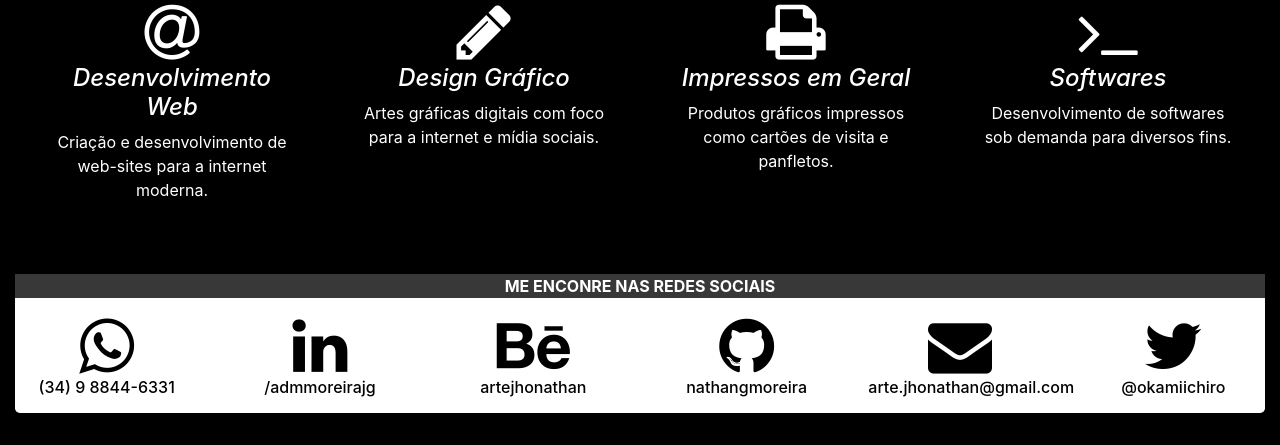
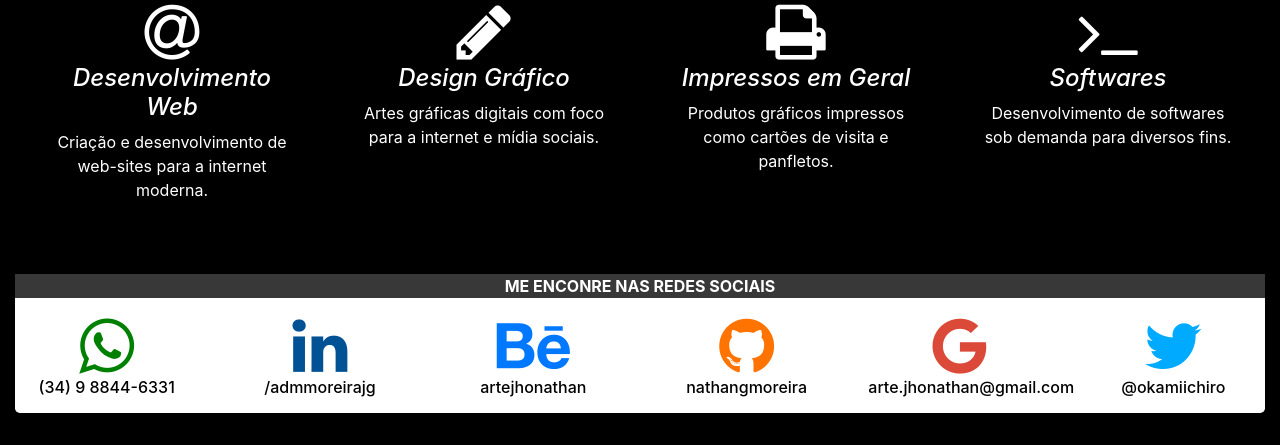
Before and after one commit to nathangmoreira/nathangmoreira.github.io, a PHP site: page / in a window 1280 px wide. Shown: the part 358-803 px from the top of the page. Run offline with PHP 8.4, Linux system fonts and the light colour scheme.

Commit message:
Cores icones de contato

```diff
--- a/estilo.css
+++ b/estilo.css
@@ -62,3 +62,27 @@ body{
     font-size: 1em;
     font-style: italic;
 }
+
+#whatsapp{
+    color: green !important;
+}
+
+#linkedin{
+    color:#005295 !important;
+}
+
+#behance{
+    color: #0078ff !important;
+}
+
+#github{
+    color: #ff7400 !important;
+}
+
+#google{
+    color: #db4a39 !important;
+}
+
+#twitter{
+    color: #00abff !important;
+}
--- a/index.html
+++ b/index.html
@@ -79,38 +79,38 @@
                         <!-- Whatsapp -->
                         <div class="row">
                             <div class="col-md-2 mb-2">
-                                <i class="fa fa-whatsapp fa-4x"></i>
+                                <i class="fa fa-whatsapp fa-4x" id="whatsapp"></i>
                                 <h4>(34) 9 8844-6331</h4>
                             </div>
 
                         <!-- Linkeding -->
                             <div class="col-md-2 mb-2">
-                                <i class="fa fa-linkedin fa-4x"></i>
+                                <i class="fa fa-linkedin fa-4x" id="linkedin"></i>
                                 <h4>/admmoreirajg</h4>
                             </div>
 
 
                         <!-- Behance -->
                             <div class="col-md-2 mb-2">
-                                <i class="fa fa-behance fa-4x"></i>
+                                <i class="fa fa-behance fa-4x" id="behance"></i>
                                 <h4>artejhonathan</h4>
                             </div>
 
                         <!-- Github -->
                             <div class="col-md-2 mb-2">
-                                <i class="fa fa-github fa-4x"></i>
+                                <i class="fa fa-github fa-4x" id="github"></i>
                                 <h4>nathangmoreira</h4>
                             </div>
 
                         <!-- E-mail -->
                             <div class="col-md-2 mb-2">
-                                <i class="fa fa-envelope fa-4x"></i>
+                                <i class="fa fa-google fa-4x" id="google"></i>
                                 <h4>arte.jhonathan@gmail.com</h4>
                             </div>
 
                         <!-- Twitter -->
                             <div class="col-md-2 mb-2">
-                                <i class="fa fa-twitter fa-4x"></i>
+                                <i class="fa fa-twitter fa-4x" id="twitter"></i>
                                 <h4>@okamiichiro</h4>
                             </div>
                         </div>
```
